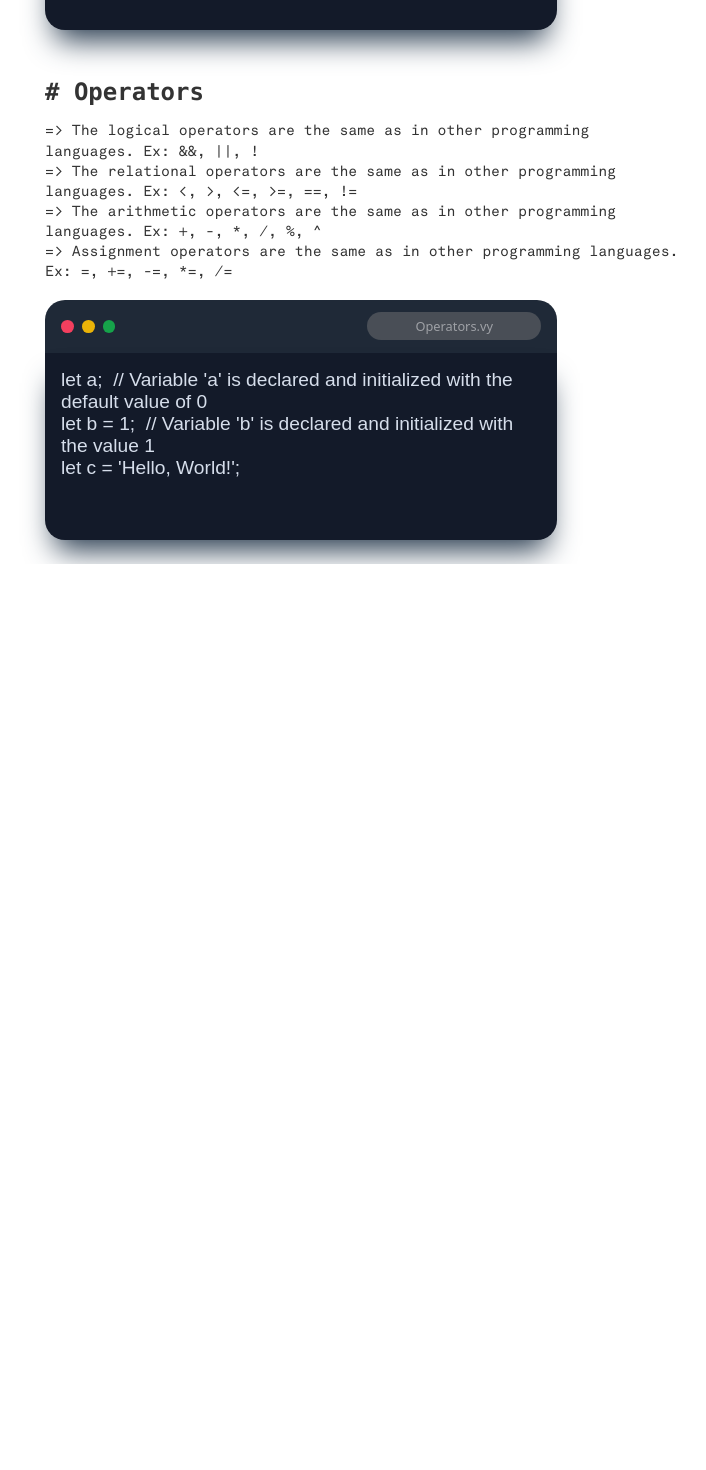
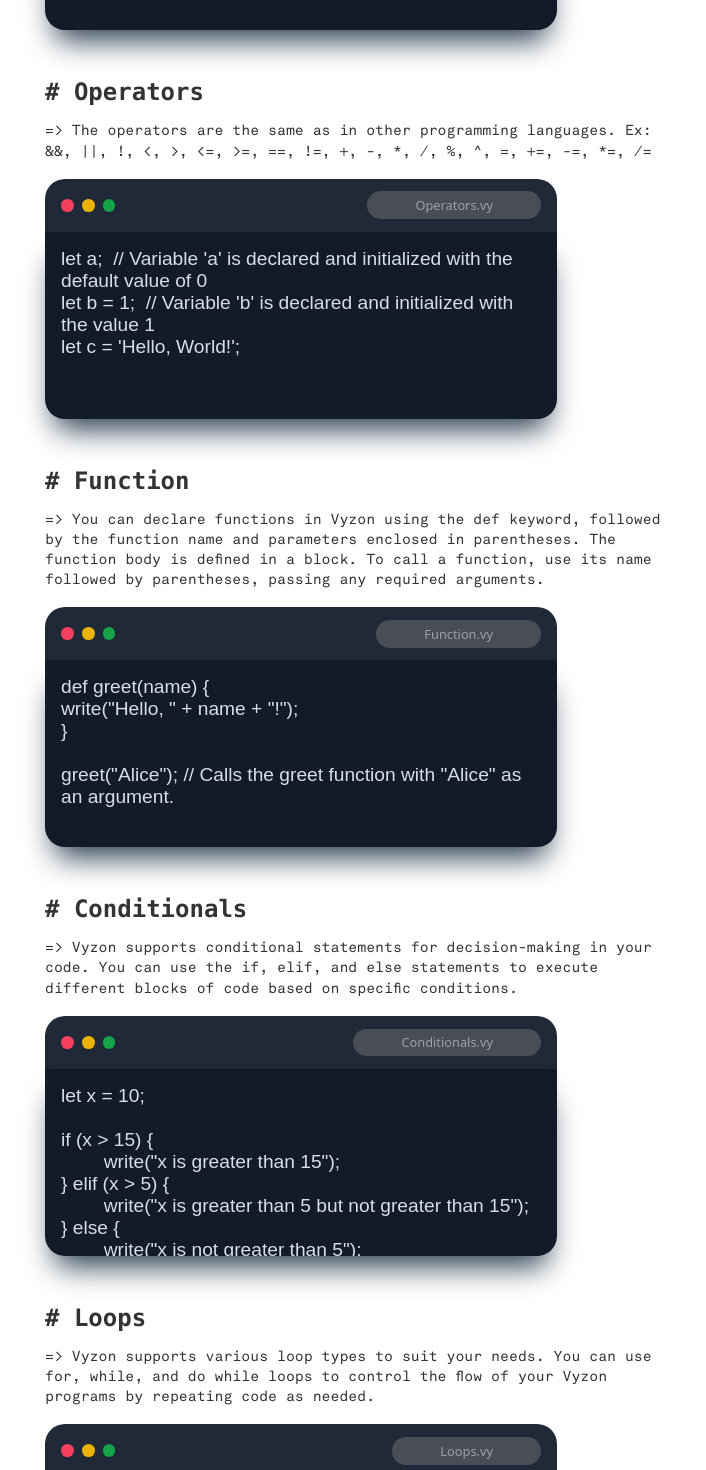
Before and after one commit to yash7xm/Vyzon_UI, a React (Vite) app: page / in a window 1280 px wide. Shown: the part 1540-3010 px from the top of the page, without its empty margins (275-981 px from the left). Before the commit the page ends 2104 px from the top, so only its background shows below. Built offline with nearby package versions, Linux system fonts and the light colour scheme; a web font is replaced by a local one.

Commit message:
docs content update

```diff
--- a/src/components/Doc.jsx
+++ b/src/components/Doc.jsx
@@ -11,9 +11,27 @@ const docData = [
     },
     {
         heading: '# Operators',
-        info: `=> The logical operators are the same as in other programming languages. Ex: &&, ||, ! \n=> The relational operators are the same as in other programming languages. Ex: <, >, <=, >=, ==, != \n=> The arithmetic operators are the same as in other programming languages. Ex: +, -, *, /, %, ^ \n=> Assignment operators are the same as in other programming languages. Ex: =, +=, -=, *=, /=`,
+        info: `=> The operators are the same as in other programming languages. Ex: &&, ||, !, <, >, <=, >=, ==, !=, +, -, *, /, %, ^, =, +=, -=, *=, /=`,
         code: `let a;  // Variable 'a' is declared and initialized with the default value of 0\nlet b = 1;  // Variable 'b' is declared and initialized with the value 1\nlet c = 'Hello, World!';`,
         fileName: 'Operators.vy'
+    },
+    {
+        heading: '# Function',
+        info: `=> You can declare functions in Vyzon using the def keyword, followed by the function name and parameters enclosed in parentheses. The function body is defined in a block. To call a function, use its name followed by parentheses, passing any required arguments.`,
+        code: `def greet(name) { \nwrite("Hello, " + name + "!");\n}\n\ngreet("Alice"); // Calls the greet function with "Alice" as an argument.`,
+        fileName: 'Function.vy'
+    },
+    {
+        heading: '# Conditionals',
+        info: `=> Vyzon supports conditional statements for decision-making in your code. You can use the if, elif, and else statements to execute different blocks of code based on specific conditions.`,
+        code: `let x = 10;\n\nif (x > 15) {\n\twrite("x is greater than 15");\n} elif (x > 5) {\n\twrite("x is greater than 5 but not greater than 15");\n} else {\n\twrite("x is not greater than 5");\n}`,
+        fileName: 'Conditionals.vy'
+    },
+    {
+        heading: '# Loops',
+        info: `=> Vyzon supports various loop types to suit your needs. You can use for, while, and do while loops to control the flow of your Vyzon programs by repeating code as needed.`,
+        code: `write("Using the for loop:");\nfor (let i=0; i<10; i+=1) {\n\t write("Current value of i: ", i);\n}\n\nwrite("Using the while loop:");\nlet j = 0;\nwhile (j < 5) {\n\twrite("Current value of j: ", j);\n\tj = j + 1;\n}\n\nwrite("Using the do-while loop:");\nlet k = 0;\ndo {\n\twrite("Current value of k: ", k);\n\tk = k + 1;\n} while (k < 5);`,
+        fileName: 'Loops.vy'
     },
 ]
 
```
